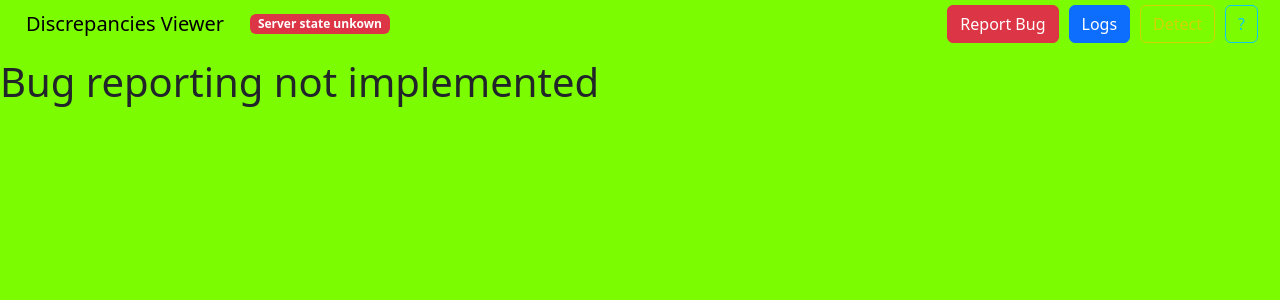
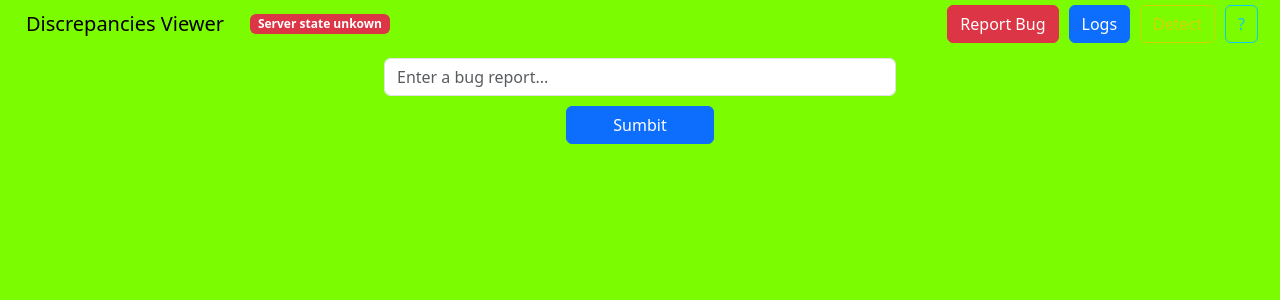
Before and after one commit to Narwhalsss360/wc_discrepancies, a React (Create React App) app in the folder viewer/: page /report-bug in a window 1280 px wide. Shown: the top 300 px of the page. Built offline with nearby package versions, Linux system fonts and the light colour scheme.

Commit message:
Implemented bug reported

```diff
--- /dev/null
+++ b/viewer/src/api/reportBug.js
@@ -0,0 +1,13 @@
+import { BACKEND_ROOT } from './constants'
+
+export default async function reportBug(message) {
+  const url = new URL(BACKEND_ROOT)
+  url.pathname += '/report-bug'
+  return await fetch(url, {
+    method: 'PUT',
+    headers: {
+      'Content-Type': 'application/json'
+    },
+    body: JSON.stringify({ message })
+  })
+}
--- a/viewer/src/pages/ReportBug.js
+++ b/viewer/src/pages/ReportBug.js
@@ -1,7 +1,41 @@
-import React from 'react'
+import React, { useCallback, useState } from 'react'
+import { useNavigate } from 'react-router-dom'
+import Form from 'react-bootstrap/Form'
+import Button from 'react-bootstrap/Button'
+import Row from 'react-bootstrap/Row'
+import SmallPage from '../components/SmallPage'
+import call from '../api/call'
+import reportBug from '../api/reportBug'
+import '../styles/margin-children.css'
 
 export default function ReportBug() {
+  const [message, setMessage] = useState('')
+  const [submitting, setSubmitting] = useState(false)
+  const navigate = useNavigate()
+
+  const report = useCallback(evt => {
+    evt.preventDefault()
+    setSubmitting(true)
+    call(reportBug, message)
+    .then(response => {
+      alert('Successfully reported!')
+      navigate('/')
+    })
+    .catch(error => {
+      alert(`There was an erro submitting the bug report :(`)
+      console.log(error)
+    })
+    .finally(() => setSubmitting(false))
+  }, [message, navigate])
+
   return (
-    <h1>Bug reporting not implemented</h1>
+    <SmallPage>
+      <Form onSubmit={report} className='margin-children' style={{width: '40%'}}>
+        <Form.Control type='text' placeholder='Enter a bug report...' value={message} onChange={evt => setMessage(evt.target.value)} style={{margin: 'auto'}} />
+        <Row>
+          <Button type='submit' disabled={submitting} style={{width: '30%', margin: 'auto'}}>Sumbit</Button>
+        </Row>
+      </Form>
+    </SmallPage>
   )
 }
```
Also changed, not shown: 1 other file (tests, documents, lock files or other folders).
